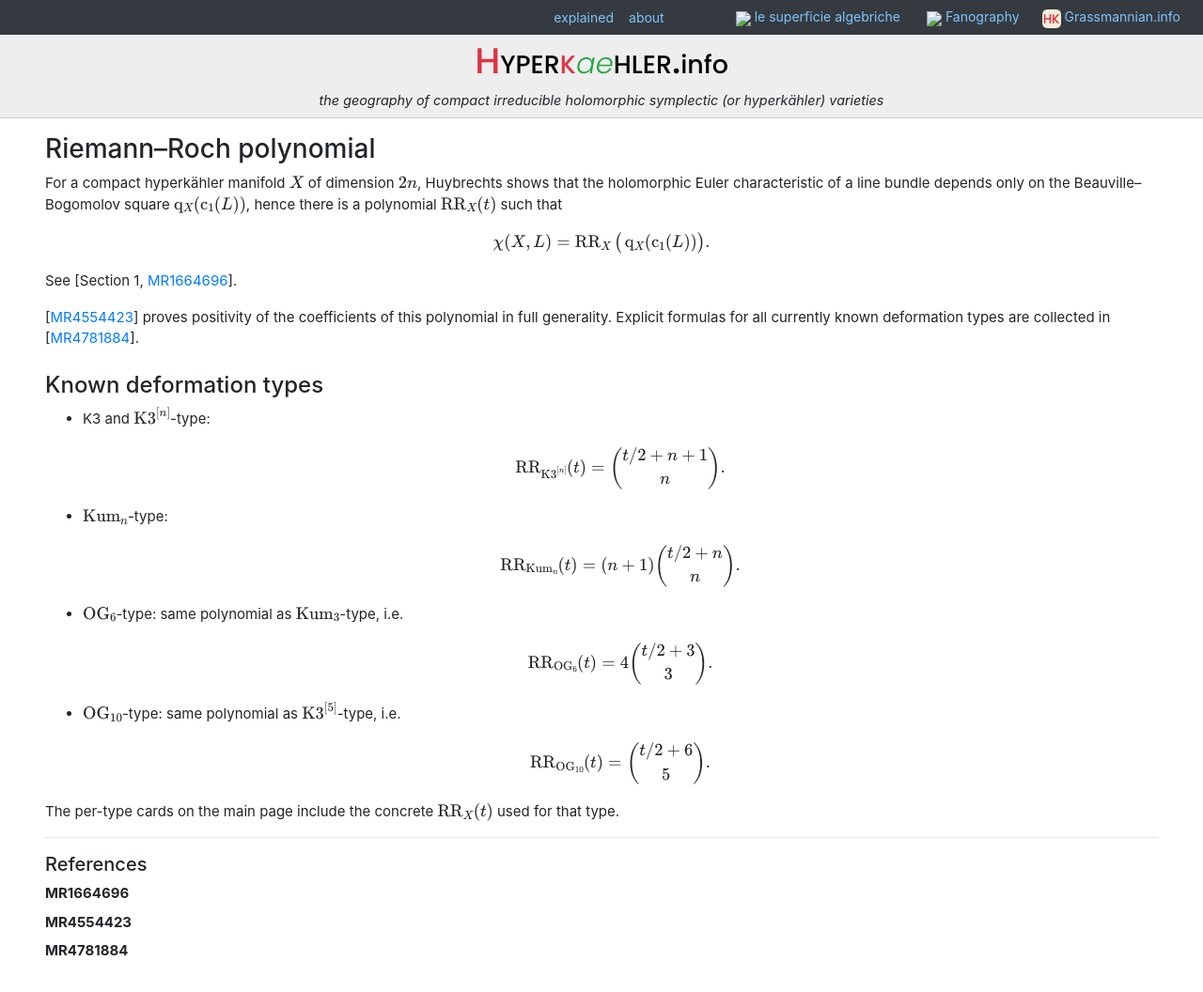
After one commit to pbelmans/hyperkaehler-info, a Flask app: page /riemann-roch in a window 1280 px wide. The commit adds this page. Shown: the whole page at 94% size. Run offline with Flask 3, Linux system fonts and the light colour scheme; parts of the project's set-up code (start-up, migrations or seed data) failed here and were passed over.

Commit message:
Riemann--Roch polynomial

```diff
--- a/application.py
+++ b/application.py
@@ -238,6 +238,10 @@ def hodge():
 def llv():
     return render_template("llv.html")
 
+@app.route("/riemann-roch")
+def riemann_roch():
+    return render_template("riemann-roch.html")
+
 @app.route("/polarisation")
 def polarisation():
     return render_template("polarisation.html")
--- /dev/null
+++ b/templates/riemann-roch.html
@@ -0,0 +1,46 @@
+{% extends "page.html" %}
+{% import "bibliography.html" as bibliography %}
+
+{% block title %}Riemann&ndash;Roch polynomial{% endblock %}
+
+{% block content %}
+
+<h3>Riemann&ndash;Roch polynomial</h3>
+
+<p>For a compact hyperkähler manifold $X$ of dimension $2n$, Huybrechts shows that the holomorphic Euler characteristic of a line bundle depends only on the Beauville&ndash;Bogomolov square $\operatorname{q}_X(\operatorname{c}_1(L))$, hence there is a polynomial $\operatorname{RR}_X(t)$ such that
+\[
+\chi(X,L)=\operatorname{RR}_X\big(\operatorname{q}_X(\operatorname{c}_1(L))\big).
+\]
+See {{ bibliography.cite("MR1664696", "Section 1") }}.</p>
+
+<p>{{ bibliography.cite("MR4554423") }} proves positivity of the coefficients of this polynomial in full generality. Explicit formulas for all currently known deformation types are collected in {{ bibliography.cite("MR4781884") }}.</p>
+
+<h4 class="mt-4">Known deformation types</h4>
+<ul>
+  <li>K3 and ${\mathrm K3}^{[n]}$-type:
+    \[
+      \operatorname{RR}_{\mathrm{K3}^{[n]}}(t)=\binom{t/2+n+1}{n}.
+    \]
+  </li>
+  <li>$\mathrm{Kum}_n$-type:
+    \[
+      \operatorname{RR}_{\mathrm{Kum}_n}(t)=(n+1)\binom{t/2+n}{n}.
+    \]
+  </li>
+  <li>$\mathrm{OG}_6$-type: same polynomial as $\mathrm{Kum}_3$-type, i.e.
+    \[
+      \operatorname{RR}_{\mathrm{OG}_6}(t)=4\binom{t/2+3}{3}.
+    \]
+  </li>
+  <li>$\mathrm{OG}_{10}$-type: same polynomial as ${\mathrm K3}^{[5]}$-type, i.e.
+    \[
+      \operatorname{RR}_{\mathrm{OG}_{10}}(t)=\binom{t/2+6}{5}.
+    \]
+  </li>
+</ul>
+
+<p>The per-type cards on the main page include the concrete $\operatorname{RR}_X(t)$ used for that type.</p>
+
+{{ bibliography.references(["MR1664696", "MR4554423", "MR4781884"]) }}
+
+{% endblock %}
```
Also changed, not shown: templates/macros.html (+14 -0 lines).
